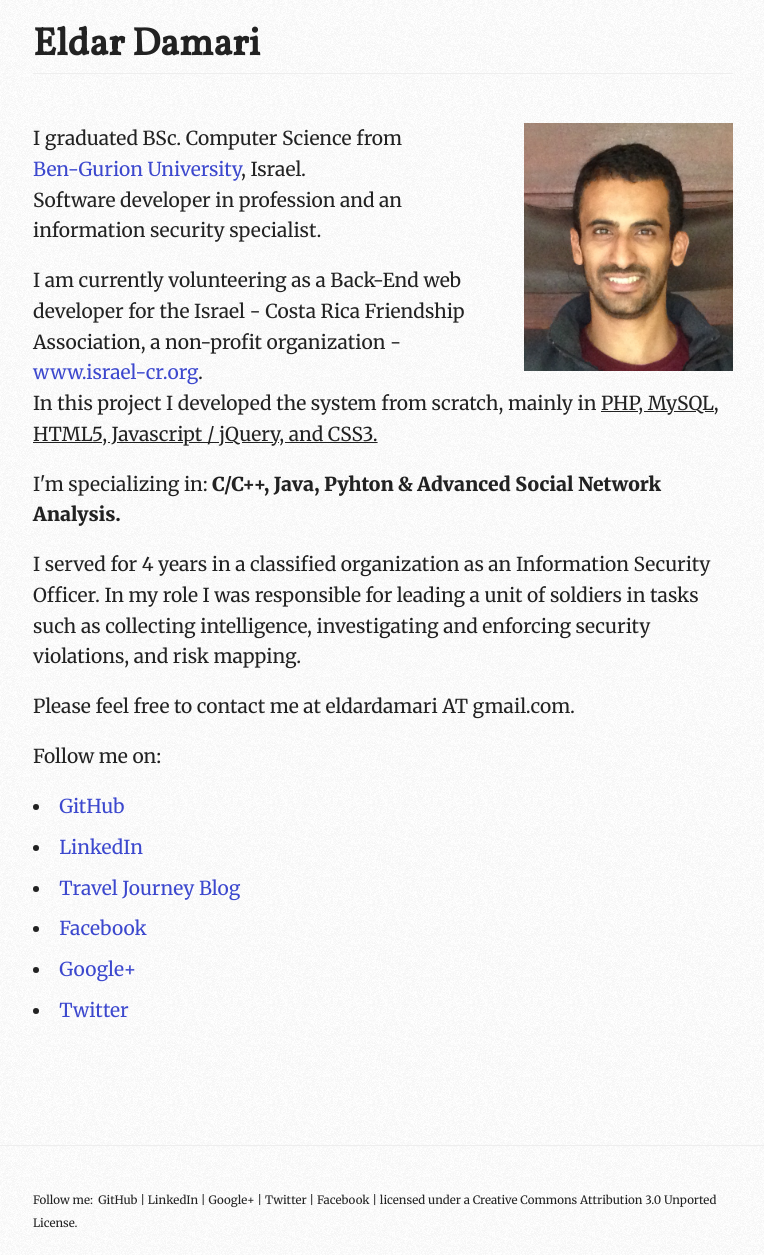
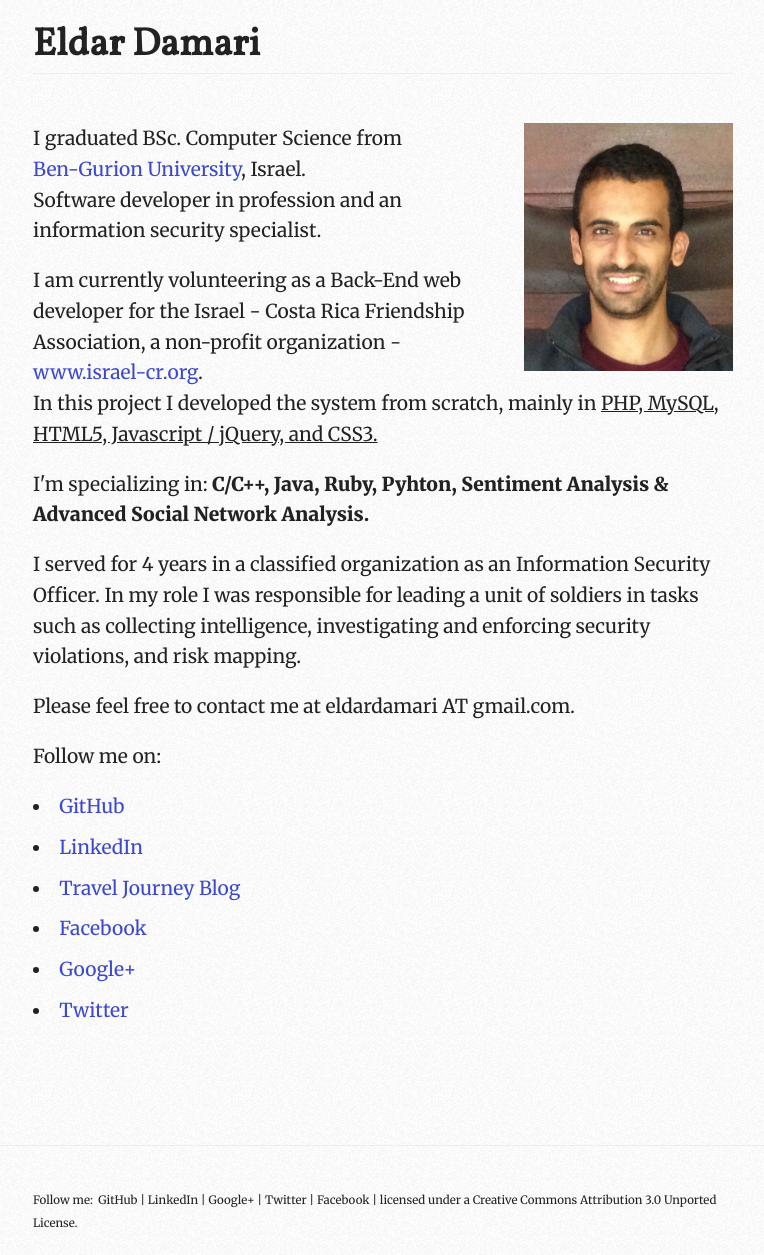
Before and after one commit to eldardamari/eldardamari.github.io, a Jekyll site: the page built from index.html, in a window 1280 px wide. Shown: the whole page, without its empty margins (257-1021 px from the left). Built offline with Jekyll 4.4.1, drawn with Linux system fonts in a browser that asks for light colours; Markdown is read by kramdown in place of the engine named in the settings.

Commit message:
EDIT - setiment analysis - new experience

```diff
--- a/index.html
+++ b/index.html
@@ -13,7 +13,7 @@ layout: base
       a non-profit organization - <br><a href="http://www.israel-cr.org" target="_blank">www.israel-cr.org</a>.
       <br>In this project I developed the system from  scratch, mainly in <u>PHP, MySQL, HTML5, Javascript / jQuery, and CSS3.</u> </p>
 
-  <p> I'm specializing in: <b>C/C++, Java, Pyhton & Advanced Social Network Analysis.</b>
+  <p> I'm specializing in: <b>C/C++, Java, Ruby, Pyhton, Sentiment Analysis & Advanced Social Network Analysis.</b>
 
   <p> I served for 4 years in a classified organization as an Information Security Officer. In my role
       I was responsible for leading a unit of soldiers in tasks such as collecting intelligence, investigating and enforcing security violations,
```
